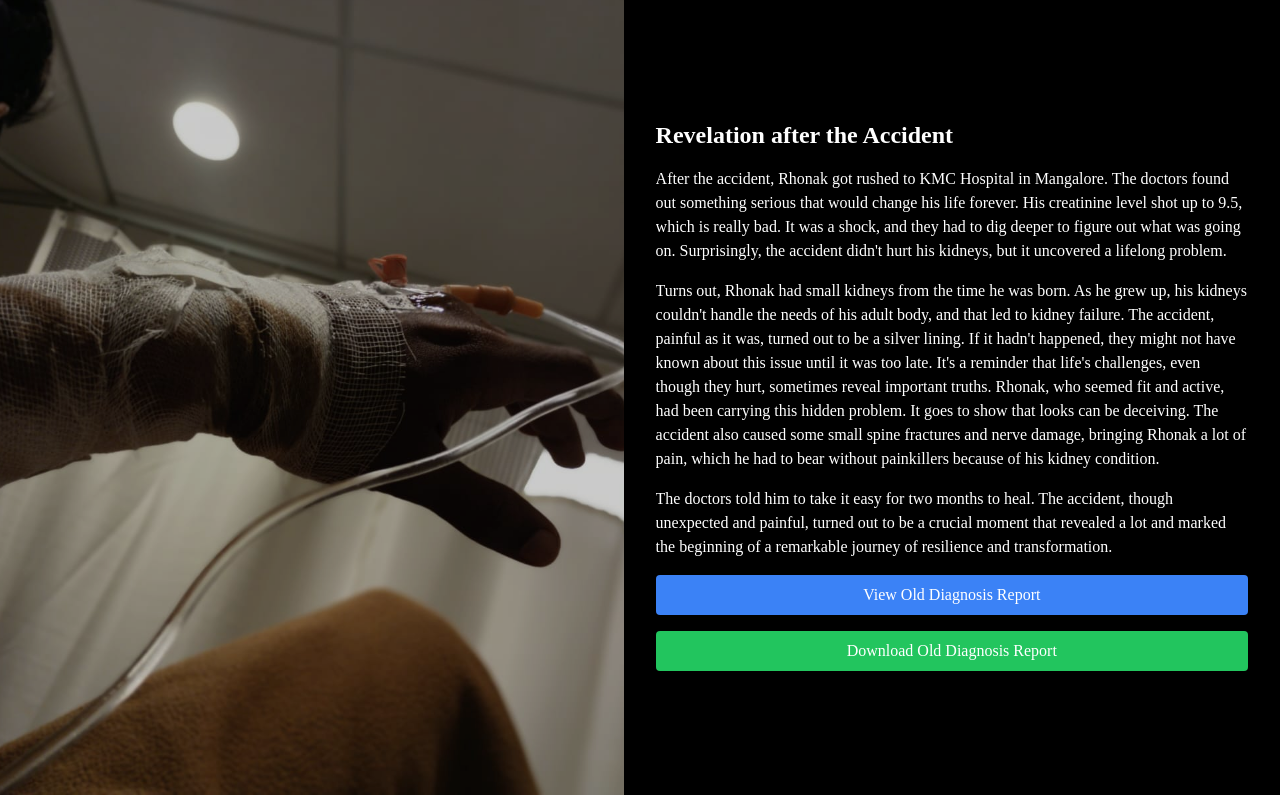
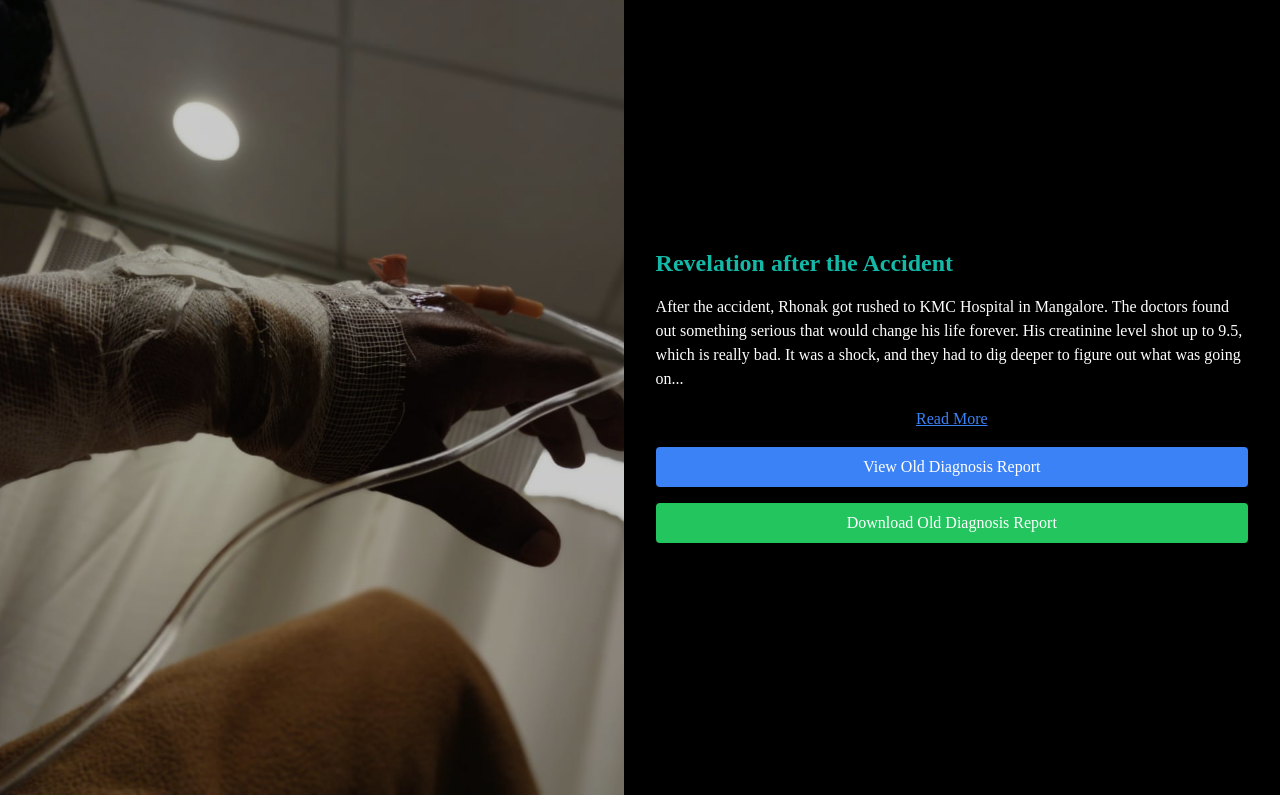
Before and after one commit to dewebdev/healthPulse, a React (Create React App) app: page / in a window 1280 px wide. Shown: the part 1605-2400 px from the top of the page. Built offline with nearby package versions, Linux system fonts and the light colour scheme.

Commit message:
Version 2023-Dec

```diff
--- a/src/components/ChallengingMoments.jsx
+++ b/src/components/ChallengingMoments.jsx
@@ -1,6 +1,6 @@
-import React, { useState } from "react";
-import Modal from "./Modal";
-import hospitalimg1 from "../assets/hospitalimg1.jpeg";
+import React, { useState } from 'react';
+import Modal from './Modal';
+import hospitalimg1 from '../assets/hospitalimg1.jpeg';
 
 const ChallengingMoments = () => {
 	const [isModalOpen, setModalOpen] = useState(false);
@@ -14,16 +14,16 @@ const ChallengingMoments = () => {
 	};
 
 	return (
-    <div className="flex flex-col lg:flex-row lg:gap-10 h-full lg:h-screen w-full font-Playpensans  shadow-md bg-black text-gray-300 p-5 ">
-      <h2 className="text-3xl font-Playpensans mb-4 font-bold ">
+		<div className='flex flex-col lg:flex-row lg:gap-10 h-full lg:h-screen w-full font-Playpensans  shadow-md bg-black text-gray-300 p-5 '>
+			<h2 className='text-3xl font-Playpensans mb-4 font-bold text-teal-500 '>
 				A Critical Turn in the Journey
 			</h2>
 			<img
 				src={hospitalimg1} // Replace with the actual image path
-        alt="Dialysis Photos"
-        className="lg:w-1/2  rounded-lg shadow-md"
+				alt='Dialysis Photos'
+				className='lg:w-1/2  rounded-lg shadow-md'
 			/>
-      <div className=" flex flex-col gap-5 my-5 lg:my-auto ">
+			<div className=' flex flex-col gap-5 my-5 lg:my-auto text-center md:text-left '>
 				<p>
 					After the accident, things seemed a bit hopeful. Rhonak left the
 					hospital a few weeks later. His creatinine levels, which were
@@ -62,7 +62,7 @@ const ChallengingMoments = () => {
 				</p>
 			</div>
 			<button
-        className="bg-blue-500 hover:bg-blue-700 text-white font-bold py-2 px-4 rounded"
+				className='bg-blue-500 hover:bg-blue-700 text-white font-bold py-2 px-4 rounded'
 				onClick={openModal}
 			>
 				View Report
--- a/src/components/DiagnosisAndAccident.jsx
+++ b/src/components/DiagnosisAndAccident.jsx
@@ -1,8 +1,8 @@
-import React, { useState, useEffect } from "react";
-import { Document, Page, pdfjs } from "react-pdf"; // Import components from react-pdf
-import pdfFile from "../assets/pre-dialysis.pdf";
-import hospitalimg2 from "../assets/hospitalimg2.jpeg";
-import hospitalimg3 from "../assets/hospitalimg3.jpg";
+import React, { useState, useEffect } from 'react';
+import { Document, Page, pdfjs } from 'react-pdf';
+import pdfFile from '../assets/pre-dialysis.pdf';
+import hospitalimg2 from '../assets/hospitalimg2.jpeg';
+import hospitalimg3 from '../assets/hospitalimg3.jpg';
 
 const DiagnosisAndAccident = () => {
 	const [currentImage, setCurrentImage] = useState(0);
@@ -20,6 +20,7 @@ const DiagnosisAndAccident = () => {
 	const [pageNumber, setPageNumber] = useState(1);
 	const [isPdfOpen, setIsPdfOpen] = useState(false);
 	const [pageWidth, setPageWidth] = useState(null);
+	const [readMore, setReadMore] = useState(false);
 
 	const openPdf = () => {
 		setIsPdfOpen(true);
@@ -30,101 +31,121 @@ const DiagnosisAndAccident = () => {
 	};
 
 	const downloadPdf = () => {
-    // Create a link element and trigger a click to download the PDF file
-    const link = document.createElement("a");
+		const link = document.createElement('a');
 		link.href = pdfFile;
-    link.download = "Old Medical Report";
+		link.download = 'Old Medical Report';
 		link.click();
 	};
 
 	const handleResize = () => {
-    // Update page width based on screen width
 		if (window.innerWidth < 768) {
-      setPageWidth(355); // Adjust width for smaller screens
+			setPageWidth(355);
 		} else {
-      setPageWidth(740); // Default width for larger screens
+			setPageWidth(740);
 		}
 	};
 
 	useEffect(() => {
-    handleResize(); // Set initial page width
-    window.addEventListener("resize", handleResize); // Listen for screen size changes
+		handleResize();
+		window.addEventListener('resize', handleResize);
 		return () => {
-      window.removeEventListener("resize", handleResize); // Remove event listener on unmount
+			window.removeEventListener('resize', handleResize);
 		};
 	}, []);
 
 	pdfjs.GlobalWorkerOptions.workerSrc = `https://cdnjs.cloudflare.com/ajax/libs/pdf.js/${pdfjs.version}/pdf.worker.min.js`;
 
 	return (
-    <div className="aboutMe bg-black w-full h-screen flex justify-between text-white ">
-      <div className="hidden lg:flex left_section w-1/2 opacity-80">
+		<div className='aboutMe bg-black w-full h-screen flex justify-between text-white '>
+			<div className='hidden lg:flex left_section w-1/2 opacity-80'>
 				<img
 					src={images[currentImage]}
-          alt="hospital_images"
-          className="w-full h-full object-cover"
+					alt='hospital_images'
+					className='w-full h-full object-cover'
 				/>
 			</div>
 			<img
 				src={images[currentImage]}
-        alt="hospital_images"
-        className="w-full h-screen object-cover absolute lg:hidden opacity-30"
+				alt='hospital_images'
+				className='w-full h-screen object-cover absolute lg:hidden opacity-30'
 			/>
-      <div className="relative right_section lg:w-1/2 flex flex-col justify-center m-4 p-4 gap-4 ">
-        <h1 className="text-2xl font-Playpensans font-bold">
+			<div className='relative right_section lg:w-1/2 flex flex-col justify-center m-4 p-4 gap-4 '>
+				<h1 className='text-2xl font-Playpensans font-bold text-teal-500'>
 					Revelation after the Accident
 				</h1>
-        <div className="overflow-auto  flex flex-col gap-4 font-Playpen font-Playpensans">
-          <p className="">
-            After the accident, Rhonak got rushed to KMC Hospital in Mangalore.
-            The doctors found out something serious that would change his life
-            forever. His creatinine level shot up to 9.5, which is really bad.
-            It was a shock, and they had to dig deeper to figure out what was
-            going on. Surprisingly, the accident didn't hurt his kidneys, but it
-            uncovered a lifelong problem.
+				<div className='overflow-auto flex flex-col gap-4 font-Playpen font-Playpensans'>
+					{readMore ? (
+						<>
+							{/* Full content here */}
+							<p className=''>
+								After the accident, Rhonak got rushed to KMC Hospital in
+								Mangalore. The doctors found out something serious that would
+								change his life forever. His creatinine level shot up to 9.5,
+								which is really bad. It was a shock, and they had to dig deeper
+								to figure out what was going on...
 							</p>
-          <p className="">
-            Turns out, Rhonak had small kidneys from the time he was born. As he
-            grew up, his kidneys couldn't handle the needs of his adult body,
-            and that led to kidney failure. The accident, painful as it was,
-            turned out to be a silver lining. If it hadn't happened, they might
-            not have known about this issue until it was too late. It's a
-            reminder that life's challenges, even though they hurt, sometimes
-            reveal important truths. Rhonak, who seemed fit and active, had been
-            carrying this hidden problem. It goes to show that looks can be
-            deceiving. The accident also caused some small spine fractures and
-            nerve damage, bringing Rhonak a lot of pain, which he had to bear
+							<p className=''>
+								Turns out, Rhonak had small kidneys from the time he was born.
+								As he grew up, his kidneys couldn't handle the needs of his
+								adult body, and that led to kidney failure. The accident,
+								painful as it was, turned out to be a silver lining. If it
+								hadn't happened, they might not have known about this issue
+								until it was too late. It's a reminder that life's challenges,
+								even though they hurt, sometimes reveal important truths.
+								Rhonak, who seemed fit and active, had been carrying this hidden
+								problem. It goes to show that looks can be deceiving. The
+								accident also caused some small spine fractures and nerve
+								damage, bringing Rhonak a lot of pain, which he had to bear
 								without painkillers because of his kidney condition.
 							</p>
-
-          <p className="">
+							<p className=''>
 								The doctors told him to take it easy for two months to heal. The
-            accident, though unexpected and painful, turned out to be a crucial
-            moment that revealed a lot and marked the beginning of a remarkable
-            journey of resilience and transformation.
+								accident, though unexpected and painful, turned out to be a
+								crucial moment that revealed a lot and marked the beginning of a
+								remarkable journey of resilience and transformation.
 							</p>
+						</>
+					) : (
+						<>
+							{/* Truncated content here */}
+							<p className=''>
+								After the accident, Rhonak got rushed to KMC Hospital in
+								Mangalore. The doctors found out something serious that would
+								change his life forever. His creatinine level shot up to 9.5,
+								which is really bad. It was a shock, and they had to dig deeper
+								to figure out what was going on...
+							</p>
+							{/* Add more truncated content if needed */}
+						</>
+					)}
+					{/* Read more button */}
+					<button
+						onClick={() => setReadMore(!readMore)}
+						className='text-blue-500 underline focus:outline-none'
+					>
+						{readMore ? 'Read Less' : 'Read More'}
+					</button>
 				</div>
 
 				<button
 					onClick={openPdf}
-          className="bg-blue-500   text-white px-4 py-2 rounded"
+					className='bg-blue-500   text-white px-4 py-2 rounded'
 				>
 					View Old Diagnosis Report
 				</button>
 				<button
 					onClick={downloadPdf}
-          className="bg-green-500  text-white px-4 py-2 rounded"
+					className='bg-green-500  text-white px-4 py-2 rounded'
 				>
 					Download Old Diagnosis Report
 				</button>
 			</div>
 			{isPdfOpen && (
-        <div className="pdf-iframe absolute lg:w-1/2 w-screen h-screen overflow-auto ">
-          <div className=" flex flex-col text-black ">
-            {/* Use Tailwind CSS classes to center the PDF viewer */}
+				<div className='pdf-iframe absolute lg:w-1/2 w-screen h-screen overflow-auto '>
+					<div className=' flex flex-col text-black '>
 						<button
 							onClick={closePdf}
-              className="bg-red-500 text-white px-4 py-2  w-full top-0  z-10 sticky"
+							className='bg-red-500 text-white px-4 py-2  w-full top-0  z-10 sticky'
 						>
 							Close PDF
 						</button>
--- a/src/index.css
+++ b/src/index.css
@@ -1,8 +1,11 @@
+html {
+	scroll-behavior: smooth;
+}
 @tailwind base;
 @tailwind components;
 @tailwind utilities;
 
-@import url("https://fonts.googleapis.com/css2?family=Playpen+Sans:wght@300&display=swap");
-@import url("https://fonts.googleapis.com/css2?family=Kenia&display=swap");
-@import url("https://fonts.googleapis.com/css2?family=Pacifico&display=swap");
-@import url("https://fonts.googleapis.com/css2?family=Shadows+Into+Light&display=swap");
+@import url('https://fonts.googleapis.com/css2?family=Playpen+Sans:wght@300&display=swap');
+@import url('https://fonts.googleapis.com/css2?family=Kenia&display=swap');
+@import url('https://fonts.googleapis.com/css2?family=Pacifico&display=swap');
+@import url('https://fonts.googleapis.com/css2?family=Shadows+Into+Light&display=swap');
```
Also changed, not shown: src/components/AboutMe.jsx (+30 -27 lines), src/components/FinancialBreakdown.jsx (+39 -23 lines), src/components/FundraiserPage.jsx (+20 -19 lines), src/components/GalleryAndVlogs.jsx (+24 -24 lines), src/components/Home.jsx (+32 -30 lines), src/assets/qr.png. Lines whose indentation alone changed are shown as unchanged.
